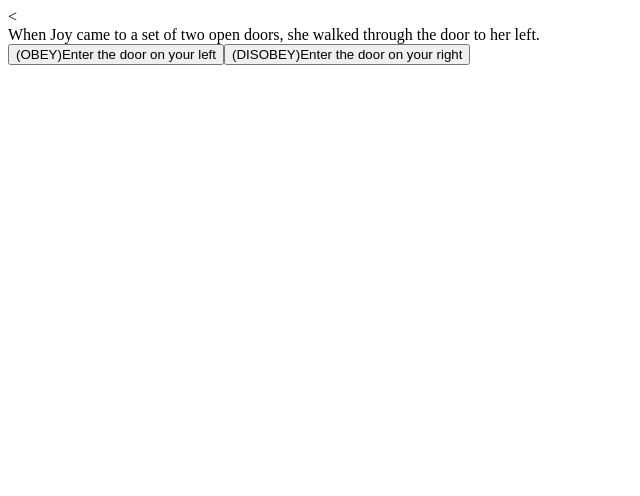
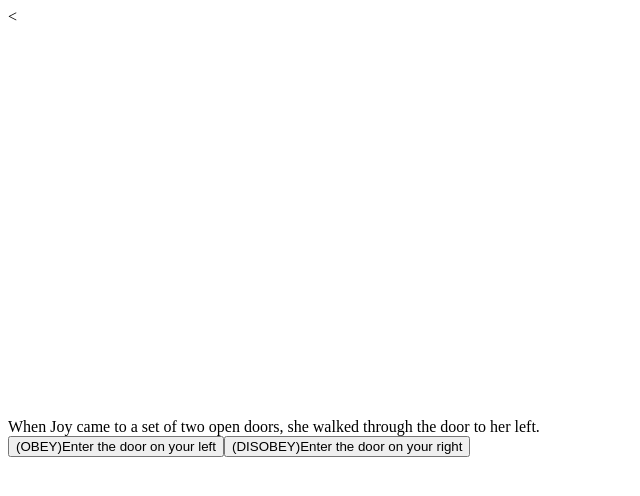
Before and after one commit to nicklgaines/Project_01, a website: page index.html in a window 1280 px wide. Shown: the whole page, without its empty margins (0-640 px from the left). Drawn offline with Linux system fonts and the light colour scheme.

Commit message:
add styling but images not loading

```diff
--- a/events.js
+++ b/events.js
@@ -1,7 +1,7 @@
 let room = {};
 room = {
   one: {
-    context: '', // two doors
+    context: "https://i.ytimg.com/vi/Sytp-YZDpvI/maxresdefault.jpg", // two doors
     text: 'When Joy came to a set of two open doors, she walked through the door to her left.',
     choices: [['(OBEY)Enter the door on your left', 'moveTo(room.two)'],
               ['(DISOBEY)Enter the door on your right', 'moveTo(room.three)']],
--- a/index.html
+++ b/index.html
@@ -4,7 +4,7 @@
   <meta charset="utf-8">
   <meta http-equiv="X-UA-Compatible" content="IE=edge">
   <title>My First Game</title>
-  <link rel="stylesheet" href="">
+  <link rel="stylesheet" href="styles.css">
 </head>
 <body>
 
--- /dev/null
+++ b/styles.css
@@ -0,0 +1,5 @@
+#context{
+  background-size: cover;
+  width: 50%;
+  height: 50%;
+}
```
